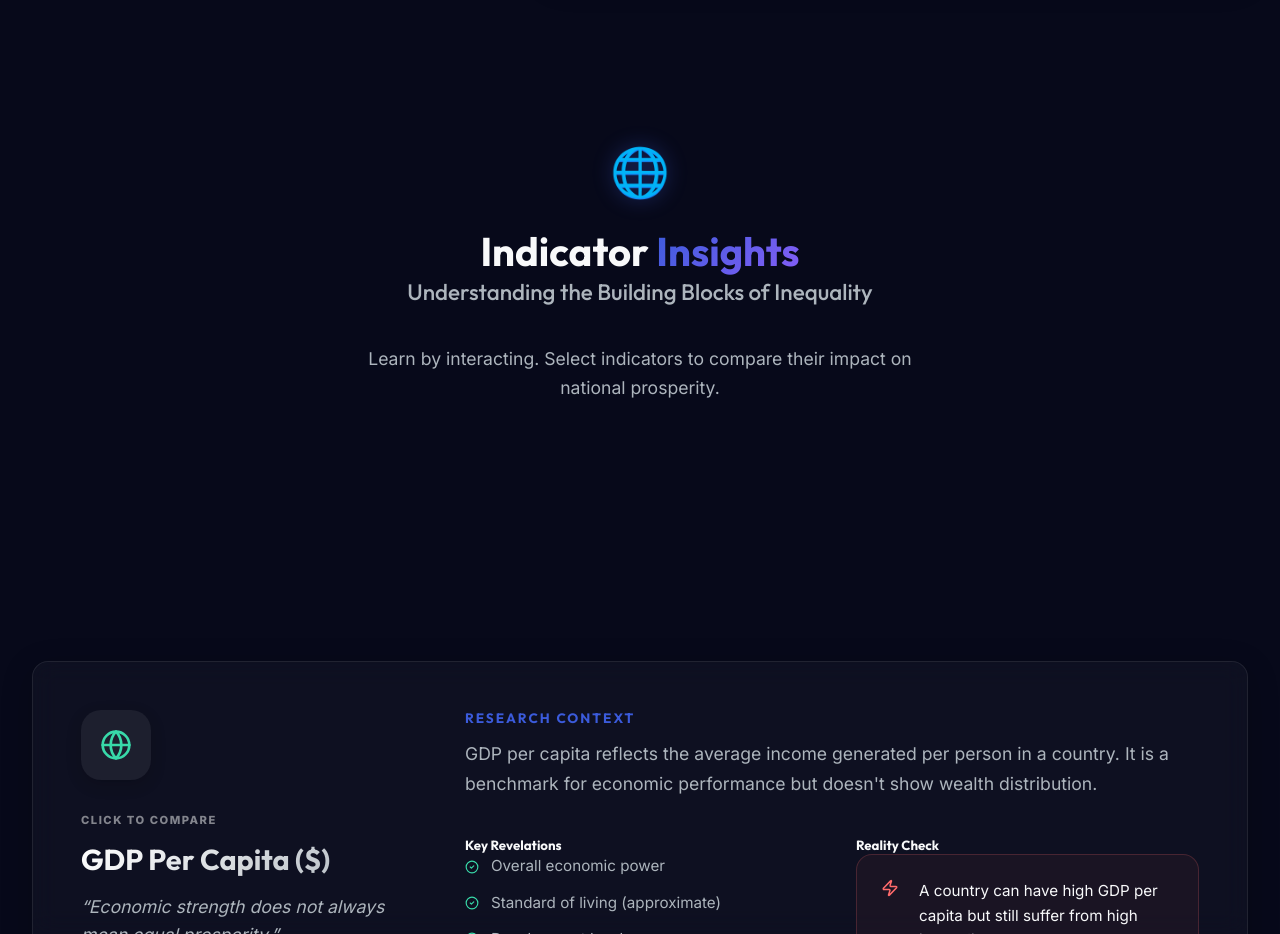
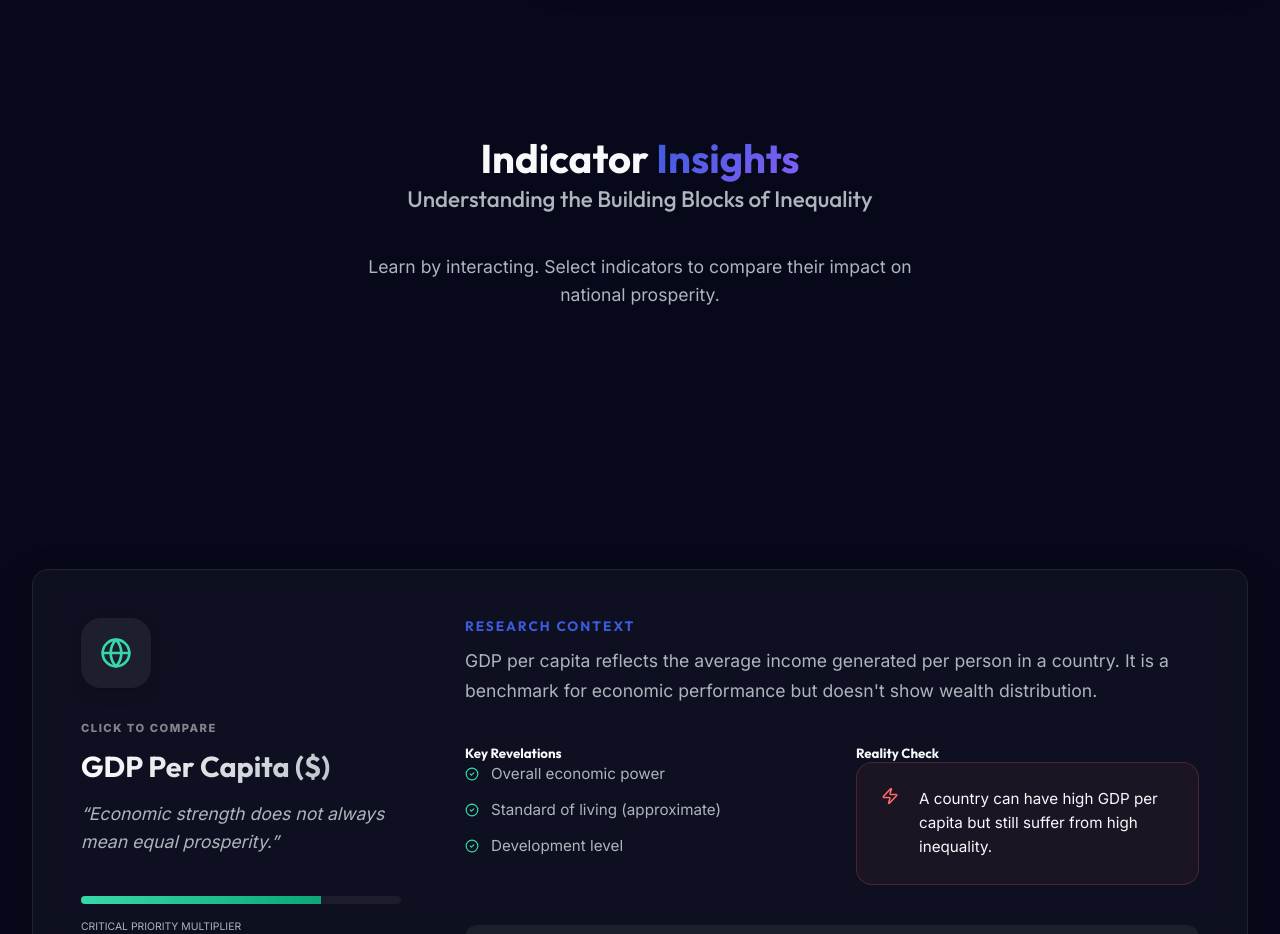
Before and after one commit to Kasireddy-Seshi-Reddy/global-income-distribution, a React (Vite) app in the folder frontend/: page /about in a window 1280 px wide. Shown: the part 940-1874 px from the top of the page. Built offline with nearby package versions, Linux system fonts and the light colour scheme; no server answers; sample sign-in values are in the browser's storage.

Commit message:
style(about): remove header icon for minimalist text centering

```diff
--- a/frontend/src/pages/About.css
+++ b/frontend/src/pages/About.css
@@ -172,13 +172,6 @@
 
 .storytelling-header .section-title {
     margin-bottom: 0.5rem; /* Narrow gap */
-}
-
-.section-header-icon {
-    font-size: 3rem;
-    margin-bottom: 1rem;
-    display: inline-block;
-    filter: drop-shadow(0 0 10px var(--color-primary-glow));
 }
 
 .storytelling-tagline {
--- a/frontend/src/pages/About.jsx
+++ b/frontend/src/pages/About.jsx
@@ -262,7 +262,6 @@ const About = () => {
 
                 <div className="indicator-storytelling-container">
                     <div className="storytelling-header">
-                        <div className="section-header-icon">🌐</div>
                         <h2 className="section-title">
                             Indicator <span className="gradient-text">Insights</span>
                         </h2>
```
